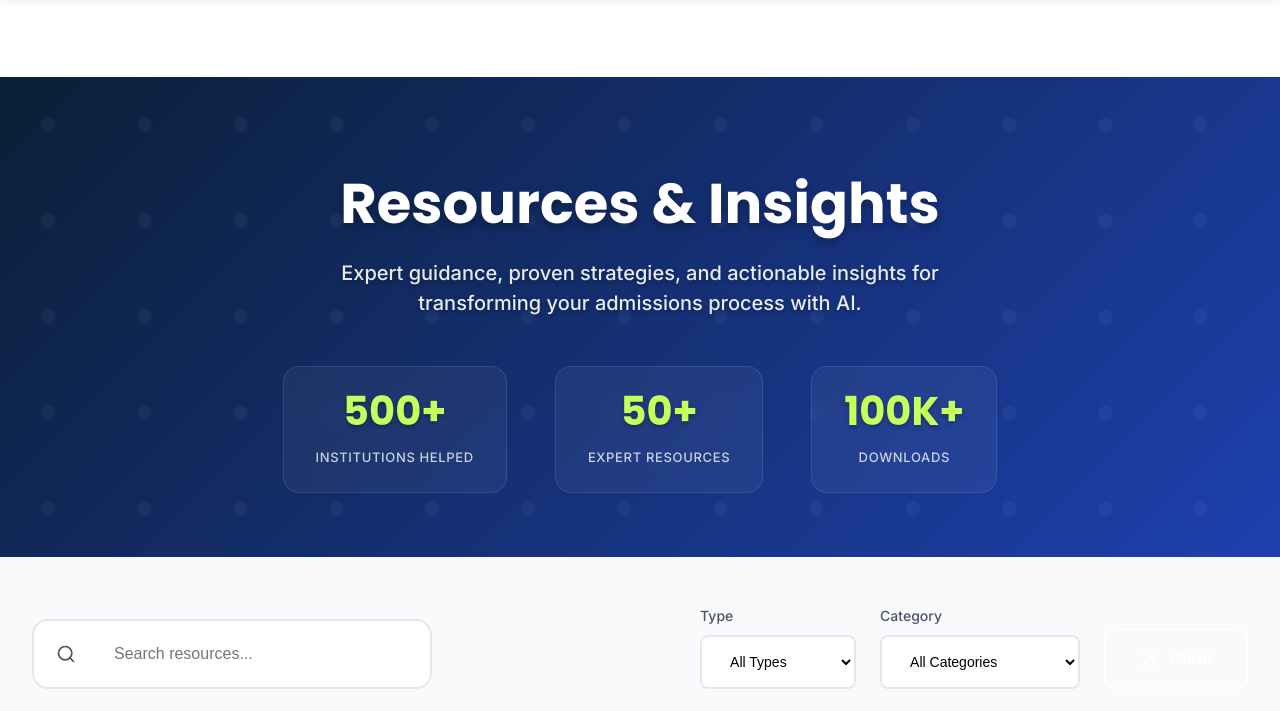
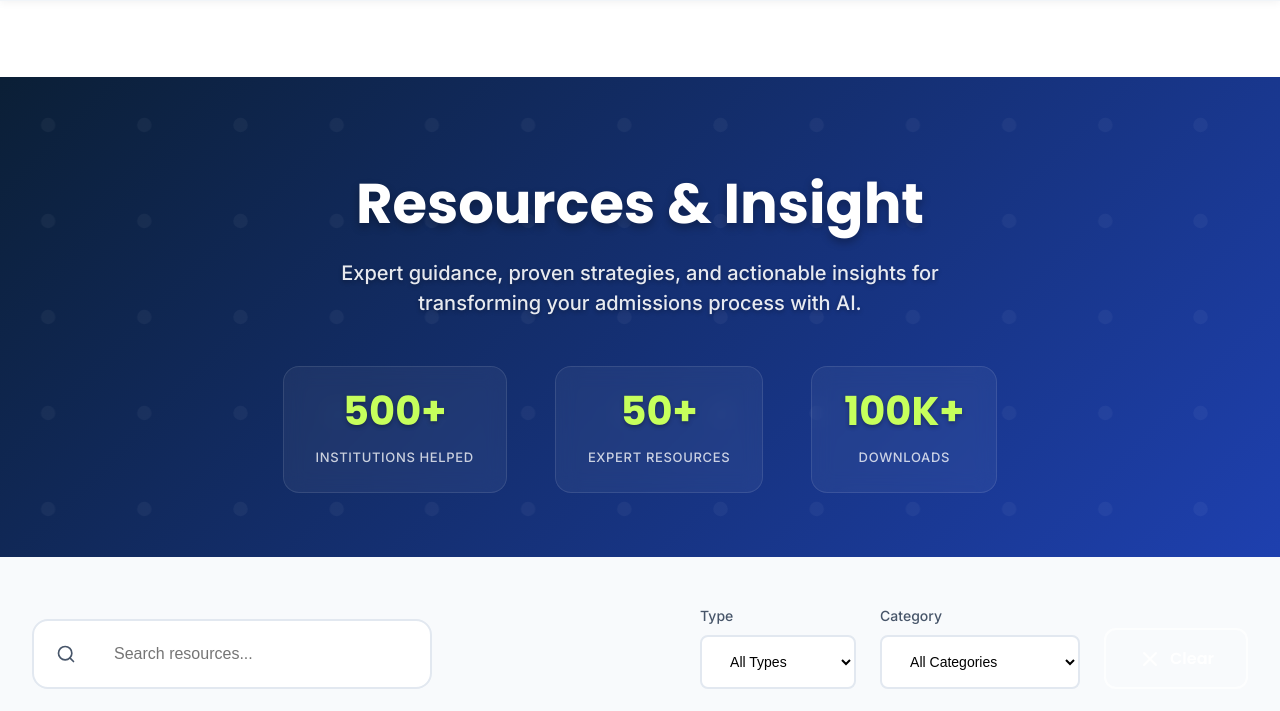
Before and after one commit to amuwwakkil25/CoryWebsiteGPT, a website built with Vite: page resources.html in a window 1280 px wide. Shown: the part 89-800 px from the top of the page. Built offline with nearby package versions, Linux system fonts and the light colour scheme; some packages are replaced by stand-ins of ours; no server answers; the database is empty.

Commit message:
Updated resources.html

```diff
--- a/resources.html
+++ b/resources.html
@@ -82,7 +82,7 @@
         <section class="resources-hero">
             <div class="container">
                 <div class="hero-content">
-                    <h1>Resources & Insights</h1>
+                    <h1>Resources & Insight</h1>
                     <p class="lead">Expert guidance, proven strategies, and actionable insights for transforming your admissions process with AI.</p>
 
                     <div class="hero-stats">
```
